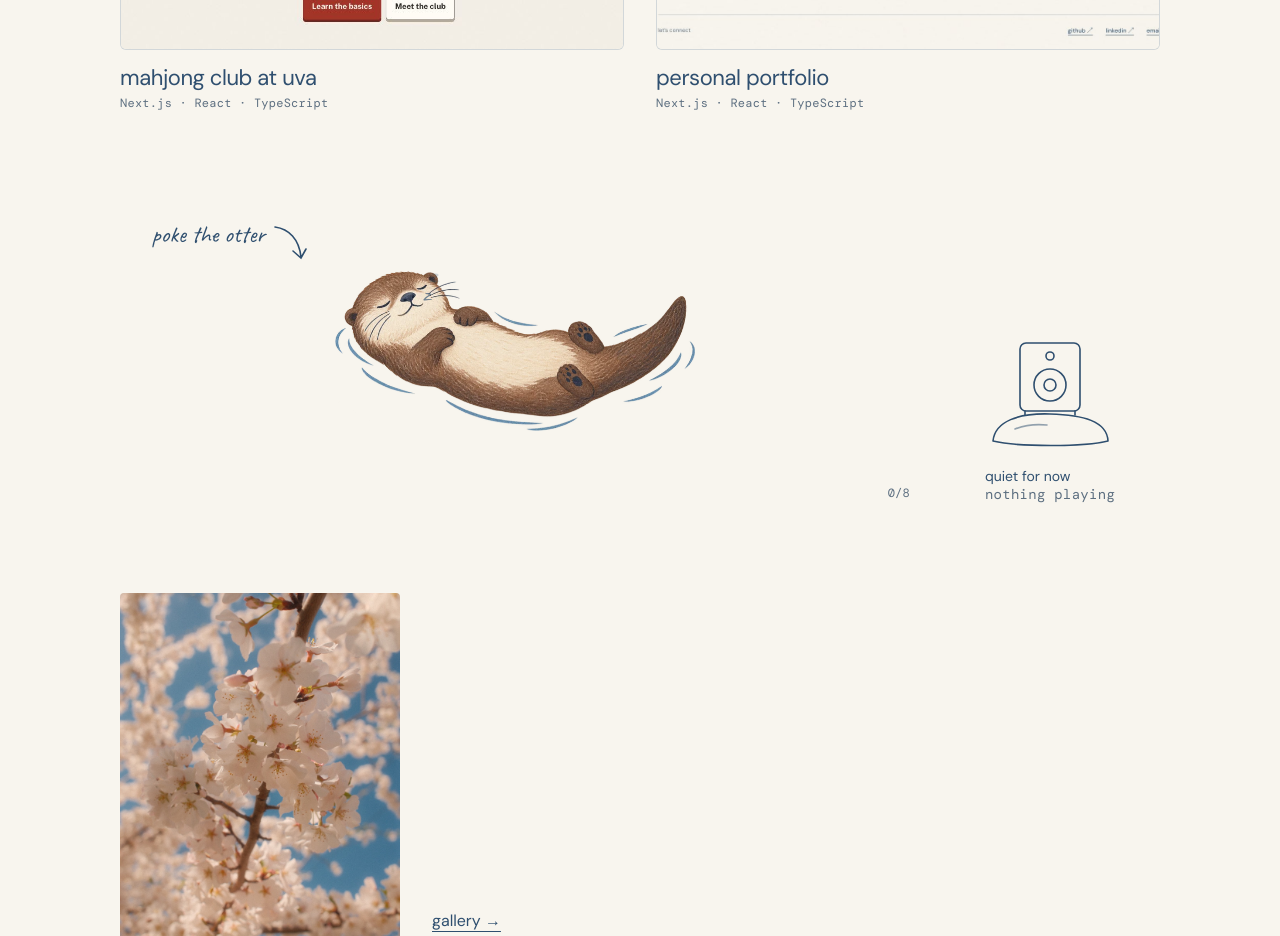
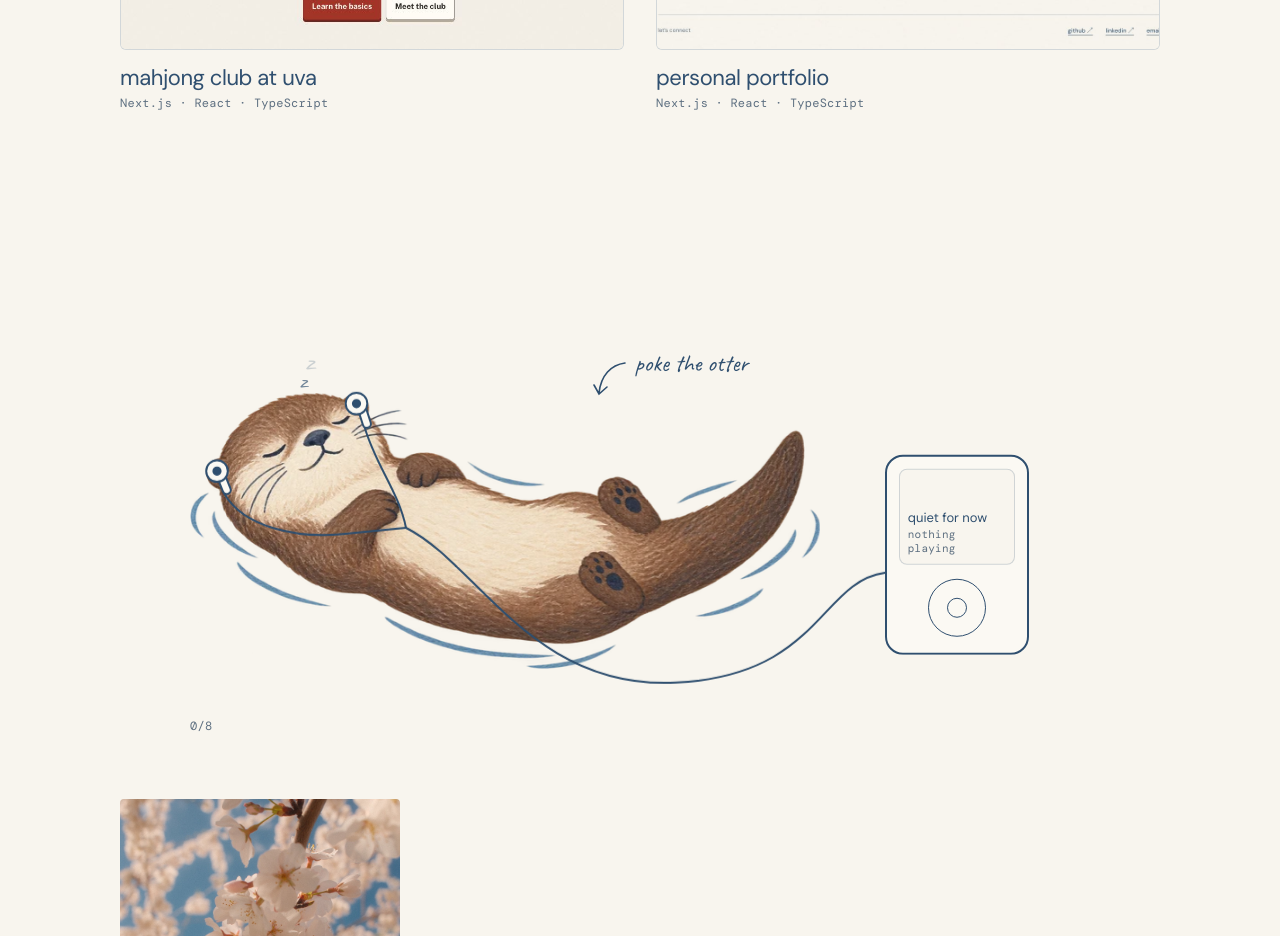
Before and after one commit to gdcruz0911/portfolio, a Next.js app: page / in a window 1280 px wide. Shown: the part 1080-2016 px from the top of the page. Built offline with nearby package versions, Linux system fonts and the light colour scheme; no server answers.

Commit message:
feat(home): wired earbuds and media player for now playing

```diff
--- a/src/app/globals.css
+++ b/src/app/globals.css
@@ -84,34 +84,43 @@ h1, h2, h3 { font-weight: 400; letter-spacing: -.02em; line-height: 1.1; }
 .project-tile h3 { font-size: 22px; margin: 16px 0 4px; }
 .project-tile:hover h3 { text-decoration: underline; text-decoration-thickness: 1px; text-underline-offset: 6px; }
 
-/* Home: otter pond */
-.pond { display: grid; grid-template-columns: 1fr 220px; align-items: end; gap: 30px; }
-.pond-stage { position: relative; min-height: 300px; display: grid; place-items: center; }
-.pond-note { position: absolute; top: 0; left: 4%; display: flex; align-items: flex-end; gap: 4px; font-size: 24px; line-height: 1.1; }
-.pond-note svg { width: 44px; height: 44px; transform: translateY(18px); }
-.otter { position: relative; width: min(100%, 360px); padding: 0; border: 0; background: none; }
-.otter img { width: 100%; height: auto; animation: float 5s ease-in-out infinite; }
-.otter.is-awake img { animation: bob .6s ease-in-out 2; }
-.sleep-marks { position: absolute; left: 22%; top: 0; width: 50px; height: 65px; pointer-events: none; }
+/* Home: otter pond. Everything in .otter-rig shares one 1000x440 box so the wire lines up. */
+.otter-rig { position: relative; container-type: inline-size; width: min(100%, 900px); aspect-ratio: 1000 / 440; margin: 110px auto 0; color: var(--foreground); }
+.otter { position: absolute; left: 0; top: 20.45%; width: 70%; padding: 0; border: 0; background: none; }
+.otter img { display: block; width: 100%; height: auto; }
+/* The image, wire, and player float in sync; the button's own box stays still. */
+.otter img, .earbuds, .player { animation: float 5s ease-in-out infinite; }
+.is-awake .otter img, .is-awake .earbuds, .is-awake .player { animation: bob .6s ease-in-out 2; }
+.earbuds { position: absolute; inset: 0; width: 100%; height: 100%; overflow: visible; pointer-events: none; }
+.earbuds .bud { fill: var(--surface); }
+.wire-narrow { display: none; }
+.sleep-marks { position: absolute; left: 16%; top: -12%; width: 50px; height: 65px; pointer-events: none; }
 .sleep-marks i { position: absolute; bottom: 0; left: 0; font-family: var(--font-signature), cursive; font-size: 24px; font-style: normal; opacity: 0; animation: sleepy-z 3.6s ease-out infinite; }
 .sleep-marks i:nth-child(2) { animation-delay: 1.2s; }
 .sleep-marks i:nth-child(3) { animation-delay: 2.4s; }
 .is-awake .sleep-marks { visibility: hidden; }
-.otter-bubble { position: absolute; top: 40px; right: 2%; max-width: 240px; padding: 12px 16px; border: 1px solid var(--foreground); border-radius: 16px 16px 16px 4px; background: var(--surface); font-size: 15px; line-height: 1.45; }
-.pond-count { position: absolute; bottom: 0; right: 0; }
-@keyframes float { 50% { transform: translateY(-5px) rotate(2deg); } }
-@keyframes bob { 50% { transform: translateY(-14px) rotate(-3deg); } }
+.pond-note { position: absolute; right: 38%; bottom: 84%; display: flex; align-items: flex-end; gap: 4px; font-size: 24px; line-height: 1.1; }
+.pond-note svg { width: 44px; height: 44px; transform: translateY(24px); order: -1; }
+.otter-bubble { position: absolute; left: 6%; bottom: 82%; width: max-content; max-width: min(250px, 70%); padding: 10px 16px; border: 1px solid var(--foreground); border-radius: 16px 16px 16px 4px; background: var(--surface); font-size: 15px; line-height: 1.45; text-wrap: pretty; z-index: 1; }
+.pond-count { position: absolute; left: 0; top: 100%; margin-top: 8px; }
+@keyframes float { 50% { transform: translateY(-4px); } }
+@keyframes bob { 50% { transform: translateY(-12px); } }
 @keyframes sleepy-z { 0% { opacity: 0; transform: translate(0, 0) scale(.7); } 25% { opacity: .8; } 100% { opacity: 0; transform: translate(18px, -55px) scale(1.2); } }
 
-.speaker { display: grid; justify-items: center; gap: 14px; text-align: center; }
-.speaker svg { width: 150px; height: auto; overflow: visible; }
-.speaker .note { opacity: 0; animation: note-rise 3s ease-out infinite; }
-.speaker .note:nth-of-type(2) { animation-delay: 1.5s; }
+.player { position: absolute; left: 77.2%; top: 36%; width: max(140px, 16cqw); display: grid; justify-items: center; gap: 14px; padding: 12px 12px 16px; border: 2px solid var(--foreground); border-radius: 18px; background: var(--surface); }
+.player > div { width: 100%; }
+.player-screen { display: flex; flex-direction: column; align-items: flex-start; justify-content: flex-end; gap: 6px; width: 100%; min-height: 96px; padding: 8px; border: 1px solid var(--border); border-radius: 8px; background: var(--background); text-align: left; text-decoration: none; }
+.player-screen img { flex: 0 0 auto; width: 40px; height: 40px; border-radius: 3px; object-fit: cover; }
+.player-screen div { min-width: 0; }
+.player-screen p { font-size: 13px; line-height: 1.3; overflow-wrap: anywhere; }
+.player-screen .mono { font-size: 11px; }
+a.player-screen:hover p:first-child { text-decoration: underline; }
+.player-wheel { position: relative; width: 58px; height: 58px; border: 1.5px solid var(--foreground); border-radius: 50%; }
+.player-wheel::after { content: ""; position: absolute; inset: 18px; border: 1.5px solid var(--foreground); border-radius: 50%; }
+.player-notes { position: absolute; bottom: 100%; left: 20%; width: 60px; height: 40px; overflow: visible; }
+.player-notes .note { opacity: 0; animation: note-rise 3s ease-out infinite; }
+.player-notes .note:nth-of-type(2) { animation-delay: 1.5s; }
 @keyframes note-rise { 0% { opacity: 0; transform: translate(0, 0); } 30% { opacity: 1; } 100% { opacity: 0; transform: translate(10px, -28px); } }
-.track-label { display: flex; align-items: center; gap: 10px; max-width: 220px; text-align: left; text-decoration: none; }
-.track-label img { flex: 0 0 auto; width: 40px; height: 40px; border-radius: 3px; object-fit: cover; }
-.track-label p { font-size: 14px; line-height: 1.3; overflow-wrap: anywhere; }
-a.track-label:hover p:first-child { text-decoration: underline; }
 
 .home-photo { display: grid; grid-template-columns: minmax(0, 280px) 1fr; align-items: end; gap: 32px; }
 .home-photo img { width: 100%; height: auto; aspect-ratio: 4 / 5; object-fit: cover; border-radius: 4px; }
@@ -197,9 +206,11 @@ a.track-label:hover p:first-child { text-decoration: underline; }
   .hero-copy p { font-size: 18px; }
   .work-grid, .home-photo, .about-spread { grid-template-columns: 1fr; gap: 32px; }
   .home-photo img { width: 70%; }
-  .pond { grid-template-columns: 1fr; }
-  .pond-stage { min-height: 340px; }
-  .otter-bubble { top: 50px; right: 0; max-width: 200px; }
+  .otter-rig { margin: 120px 0 270px; }
+  .wire-wide { display: none; }
+  .wire-narrow { display: inline; }
+  .player { left: 50%; top: 100%; translate: -50% 0; width: 150px; }
+  .pond-note { right: 4%; bottom: 150%; }
   .about-notes { border-left: 0; border-top: 1px solid var(--border); padding: 25px 0 0; }
   .anthology-grid { grid-template-columns: repeat(2, minmax(0, 1fr)); gap: 20px 14px; }
   .photo-print { padding: 4px; }
--- a/src/components/NowPlaying.tsx
+++ b/src/components/NowPlaying.tsx
@@ -41,21 +41,17 @@ export function NowPlaying() {
     </div>
   </>;
 
-  return <div className="speaker">
-    <svg viewBox="0 0 150 150" aria-hidden fill="none" stroke="currentColor" strokeWidth="1.6" strokeLinecap="round" strokeLinejoin="round">
-      {track && <><g className="note"><path d="M92 30 v-14 l8 -3" /><ellipse cx="89" cy="31" rx="3.5" ry="2.5" fill="currentColor" /></g><g className="note"><path d="M58 26 v-12 l7 -2" /><ellipse cx="55" cy="27" rx="3.5" ry="2.5" fill="currentColor" /></g></>}
-      <rect x="45" y="40" width="60" height="68" rx="6" />
-      <circle cx="75" cy="82" r="16" />
-      <circle cx="75" cy="82" r="6" />
-      <circle cx="75" cy="53" r="4" />
-      <path d="M50 108 v4 M100 108 v4" />
-      <path d="M18 138 C 20 118, 44 110, 75 111 C 108 112, 132 118, 133 138 C 110 144, 42 144, 18 138 Z" />
-      <path d="M40 126 c 10 -4 22 -5 32 -4" opacity=".5" />
-    </svg>
+  // A little media player at the end of the otter's earbud wire; its screen is the now-playing card.
+  return <div className="player">
+    {track && <svg className="player-notes" viewBox="0 0 60 40" aria-hidden fill="none" stroke="currentColor" strokeWidth="1.6" strokeLinecap="round">
+      <g className="note"><path d="M40 30 v-14 l8 -3" /><ellipse cx="37" cy="31" rx="3.5" ry="2.5" fill="currentColor" /></g>
+      <g className="note"><path d="M16 26 v-12 l7 -2" /><ellipse cx="13" cy="27" rx="3.5" ry="2.5" fill="currentColor" /></g>
+    </svg>}
     <div aria-live="polite" aria-atomic="true">
       {track?.url
-        ? <a className="track-label" href={track.url} target="_blank" rel="noreferrer noopener" aria-label={`now playing: ${track.title} by ${track.artist}, open in Spotify`}>{details}</a>
-        : <div className="track-label">{details}</div>}
+        ? <a className="player-screen" href={track.url} target="_blank" rel="noreferrer noopener" aria-label={`now playing: ${track.title} by ${track.artist}, open in Spotify`}>{details}</a>
+        : <div className="player-screen">{details}</div>}
     </div>
+    <span className="player-wheel" aria-hidden />
   </div>;
 }
--- a/src/components/OtterPond.tsx
+++ b/src/components/OtterPond.tsx
@@ -54,18 +54,31 @@ export function OtterPond({ children }: { children: React.ReactNode }) {
   }
 
   return <section className="home-section pond" aria-label="the otter pond">
-    <div className="pond-stage">
+    <div className={fact ? "otter-rig is-awake" : "otter-rig"}>
       <p className="pond-note signature" aria-hidden>poke the otter
-        <svg viewBox="0 0 44 44" fill="none" stroke="currentColor" strokeWidth="1.6" strokeLinecap="round"><path d="M6 6 C 20 8, 30 18, 32 36 M24 30 l8 7 l5 -9" /></svg>
+        <svg viewBox="0 0 44 44" fill="none" stroke="currentColor" strokeWidth="1.6" strokeLinecap="round"><path d="M38 6 C 24 8, 14 18, 12 36 M20 30 l-8 7 l-5 -9" /></svg>
       </p>
-      <button type="button" className={fact ? "otter is-awake" : "otter"} data-sparks="gold" onClick={poke} aria-label="poke the otter for a fact about gabriel">
-        <Image src="/art/sleeping-otter.webp" alt="" width={600} height={400} sizes="(max-width: 760px) 90vw, 360px" />
+      {fact && <p className="otter-bubble" aria-hidden>{fact}</p>}
+      <button type="button" className="otter" data-sparks="gold" onClick={poke} aria-label="poke the otter for a fact about gabriel">
+        <Image src="/art/sleeping-otter.webp" alt="" width={700} height={307} sizes="(max-width: 760px) 70vw, 630px" />
         <span className="sleep-marks" aria-hidden><i>z</i><i>z</i><i>z</i></span>
       </button>
-      {fact && <p className="otter-bubble" aria-hidden>{fact}</p>}
+      {/* Earbuds sit on the otter's ears (rig units: otter image drawn at 0,90 at 700x307). */}
+      <svg className="earbuds" viewBox="0 0 1000 440" aria-hidden fill="none" stroke="currentColor" strokeWidth="2.2" strokeLinecap="round">
+        <path className="wire" d="M38 202 C 60 240, 120 252, 170 247 S 228 241, 240 240" />
+        <path className="wire" d="M194 128 C 206 170, 232 200, 240 240" />
+        <path className="wire wire-wide" d="M240 240 C 320 280, 380 420, 540 412 S 700 300, 772 290" />
+        <path className="wire wire-narrow" d="M240 240 C 330 300, 470 330, 500 440" />
+        <rect className="bud" x="29" y="180" width="9" height="24" rx="4.5" transform="rotate(-22 33 180)" />
+        <rect className="bud" x="186" y="106" width="9" height="24" rx="4.5" transform="rotate(-18 190 106)" />
+        <circle className="bud" cx="30" cy="177" r="12" />
+        <circle className="bud" cx="185" cy="102" r="12" />
+        <circle cx="30" cy="177" r="4" fill="currentColor" />
+        <circle cx="185" cy="102" r="4" fill="currentColor" />
+      </svg>
+      {children}
       <p className="pond-count mono">{found}/{otterFacts.length}</p>
       <span className="sr-only" role="status">{fact ?? ""}</span>
     </div>
-    {children}
   </section>;
 }
```
Also changed, not shown: 1 other file (tests, documents, lock files or other folders).
